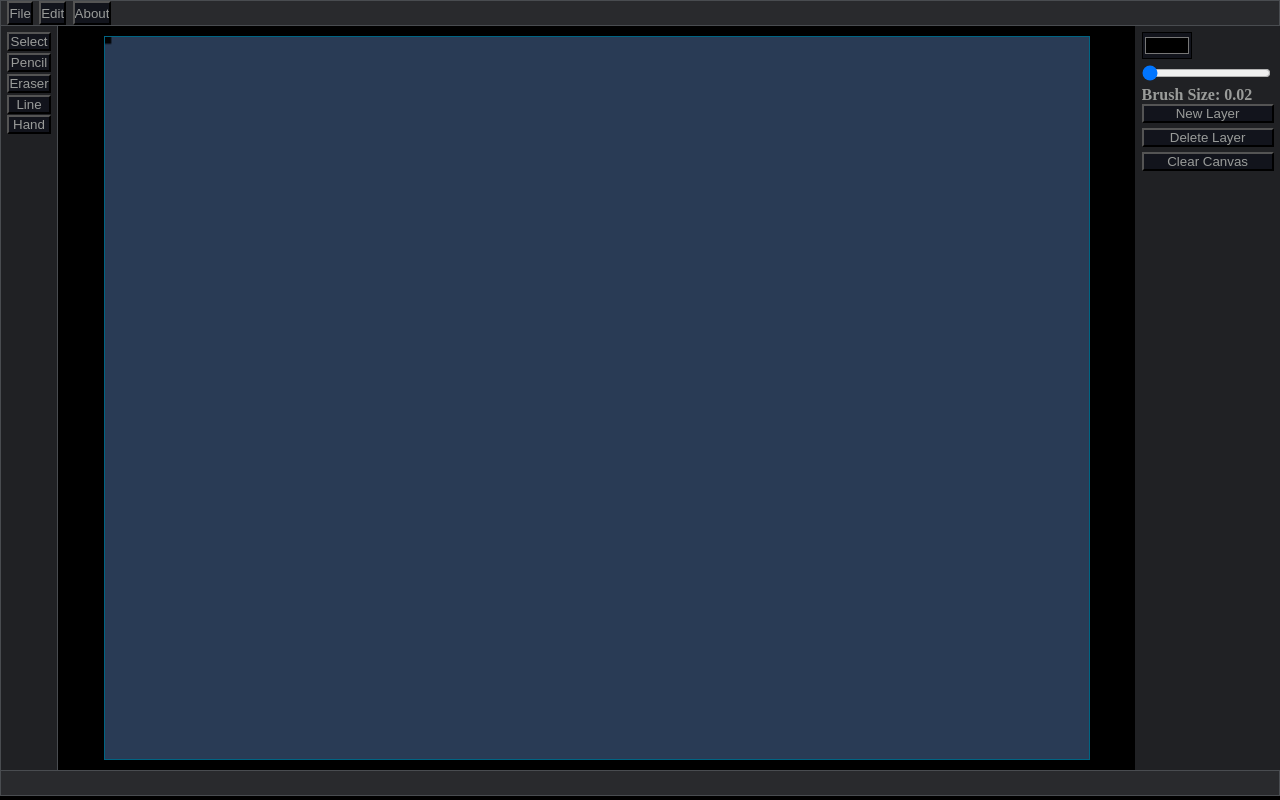
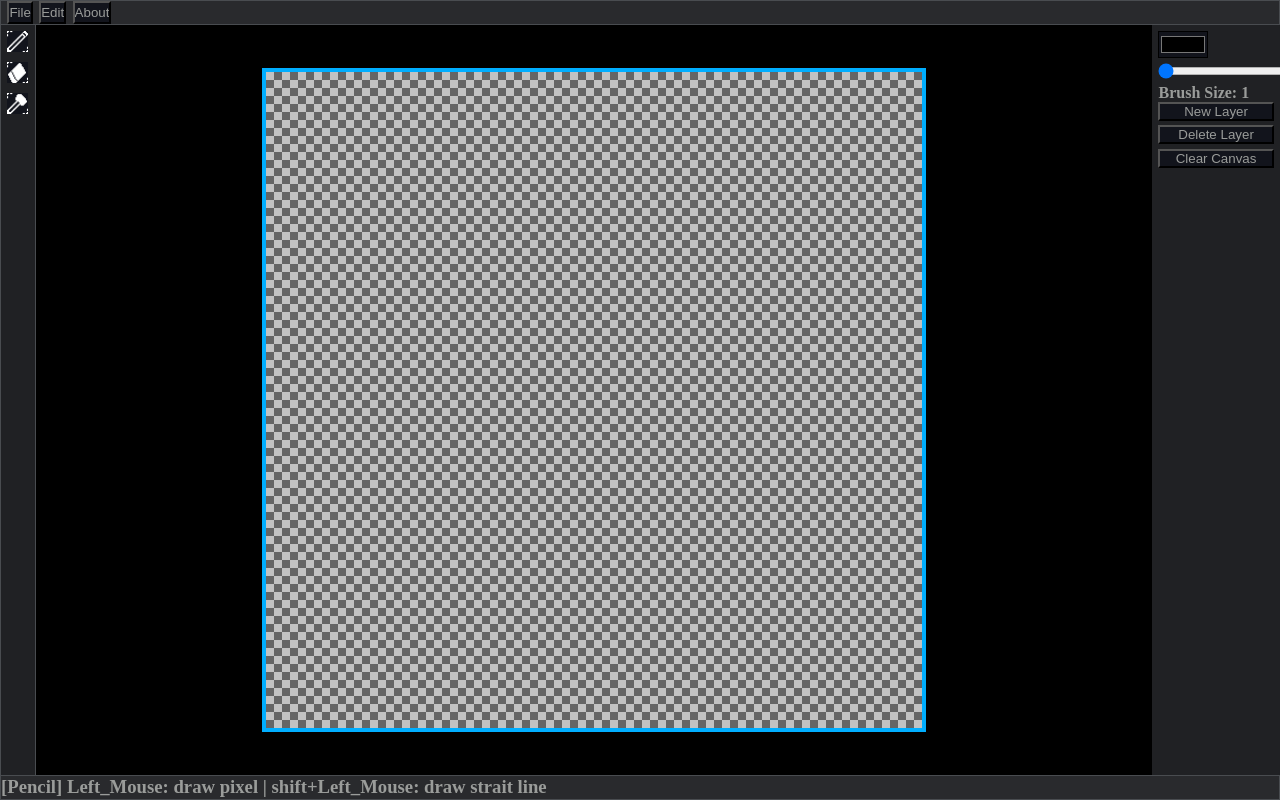
Before and after one commit to Mainman002/JS_Game_Engine_UI_Layout, a plain HTML site: page index.html in a window 1280 px wide. Drawn offline with Linux system fonts and the light colour scheme.

Commit message:
Update UI Add Basic Pixel Painting Functionality
* Update ui with icons and info panel testing
* Add info panel text to show future context info
* Add basic pixel painting features

```diff
--- a/css/style.css
+++ b/css/style.css
@@ -12,6 +12,10 @@ html {
   width: 100vw;
   height: 100vh;
 }
+
+/* body {
+  background-image: url('../img/canvas/transparentBG1.png');
+} */
 
 #total {
   position: absolute;
@@ -39,6 +43,7 @@ html {
   height: 100%;
   padding: 0.5%;
   padding-top: 1.5%;
+  width: 24px;
 }
 
 #main {
@@ -46,23 +51,34 @@ html {
   flex-direction: row;
   justify-content: space-between;
   align-items: center;
+  width: 100%;
+  height: 100%;
   }
 
-#canvas {
-  border: solid 1px rgb(0, 100, 131);
-  background-color: rgb(41, 59, 85);
-  margin: 10px;
-  align-items:stretch;
+#canvasContainer {
+  /* background-color: rgb(59, 85, 41); */
+  aspect-ratio: 4/3;
+  width: 100%;
+  height: 100%;
+  position: relative;
 }
 
-/* #pixels {
-  background-color: lightpink;
-  position: absolute;
-  display: flex;
-  flex-direction: row;
-  justify-content: space-between;
-  align-items: center;
-} */
+#canvas, #bg, #interact {
+    top: 50%;
+    left: 50%;
+    position: absolute;
+    transform: translate(-50%, -50%);
+    -ms-interpolation-mode: nearest-neighbor;
+    image-rendering: -webkit-optimize-contrast;
+    image-rendering: -moz-crisp-edges;
+    image-rendering: pixelated;
+}
+
+#bg {
+  border: solid 4px rgb(0, 174, 255);
+  background-image: url('../img/canvas/transparentBG1.png');
+  background-size: 16px 16px;
+}
 
 #rightBar {
   /* border: solid 1px rgb(73, 76, 80); */
@@ -92,7 +108,11 @@ html {
   margin-left: 0.5%;
 }
 
-#leftBar #btn, #rightBar #btn {
+#leftBar #btn {
+  margin-bottom: 10px;
+}
+
+#rightBar #btn {
   margin-bottom: 4%;
 }
 
@@ -107,21 +127,34 @@ html {
 
 #text {
   color: rgb(154, 156, 154);
+  /* pointer-events: none; */
 }
 
-#bottomBar #text, #topBar #text {
-  visibility: hidden;
+#bottomBar #text, #topBar #text #footer #text {
+  /* visibility: hidden; */
   color: rgb(154, 156, 154);
 }
 
+#footer #text {
+  /* visibility: hidden; */
+  /* color: rgb(154, 156, 154); */
+  font-size: 0.01%;
+}
+
 #slider {
-  /* border: solid 1px rgb(73, 76, 80); */
   background-color: rgb(32, 33, 36);
   display: flex;
   flex-direction: column;
   width: 132px;
-  /* align-items:stretch; */
-  /* height: 100%; */
-  /* padding: 0.5%;
-  padding-top: 1.5%; */
 }
+
+.noselect {
+  /* pointer-events: none; */
+  -webkit-touch-callout: none; /* iOS Safari */
+  -webkit-user-select: none; /* Safari */
+  -khtml-user-select: none; /* Konqueror HTML */
+  -moz-user-select: none; /* Old versions of Firefox */
+  -ms-user-select: none; /* Internet Explorer/Edge */
+  user-select: none; /* Non-prefixed version, currently
+                                  supported by Chrome, Edge, Opera and Firefox */
+}
--- a/index.html
+++ b/index.html
@@ -11,26 +11,34 @@
 <body>
   <script type='module' src='js/engine.js'></script>
 
-  <section id='total'>
-    <header id='topBar'>
+  <section class="noselect" id='total'>
+    <header class="noselect" id='topBar'>
       <input id='btn' type="button" value="File">
       <input id='btn' type="button" value="Edit">
       <input id='btn' type="button" value="About">
       <!-- <input id='btn' type="range" default="0.5" minlength="0" maxlength="1"> -->
     </header>
 
-    <section id='main'>
-      <aside id='leftBar'>
-        <input id='btn' type="button" value="Select">
-        <input id='btn' type="button" value="Pencil">
-        <input id='btn' type="button" value="Eraser">
-        <input id='btn' type="button" value="Line">
-        <input id='btn' type="button" value="Hand">
+    <section class="noselect" id='main'>
+      <aside class="noselect" id='leftBar'>
+        <input class='pencil' id='btn' type="image" src="../img/buttons/pencil1_normal.png" value="New Layer">
+        <input class='eraser' id='btn' type="image" src="../img/buttons/eraser1_normal.png" value="New Layer">
+        <input class='picker' id='btn' type="image" src="../img/buttons/picker1_normal.png" value="New Layer">
+
+        <!-- <input id='btn' type="button" value="Select"> -->
+        <!-- <input id='btn' type="button" value="Pencil"> -->
+        <!-- <input id='btn' type="button" value="Eraser"> -->
+        <!-- <input id='btn' type="button" value="Line"> -->
+        <!-- <input id='btn' type="button" value="Hand"> -->
         <!-- <input id='btn' type="range" default="0.5" minlength="0" maxlength="1">
         <input id='btn' type="range" default="0.5" minlength="0" maxlength="1"> -->
       </aside>
 
-      <canvas id='canvas'></canvas>
+      <div id='canvasContainer'>
+        <canvas id="bg" width="256" height="256"></canvas>
+        <canvas id="canvas" width="256" height="256"></canvas>
+        <canvas id="interact" width="256" height="256"></canvas>
+      </div>
       <!-- <canvas id='pixels'></canvas> -->
 
       <aside id='rightBar'>
@@ -44,11 +52,11 @@
           <input id='btn' type="color">
         </div> -->
 
-        <div id='slider'>
-          <h1 id='text'>
-            <input class='brushSize' id='btn' type="range" value="0.02" min="0.02" max="255" step="0.01" oninput="this.nextElementSibling.value = this.value">
+        <div class="noselect" id='slider'>
+          <h1 class="noselect" id='text'>
+            <input class='brushSize' id='btn' type="range" value="1" min="1" max="16" step="1" oninput="this.nextElementSibling.value = this.value">
             Brush Size:
-            <output>0.02</output>
+            <output>1</output>
           </h1>
         </div>
 
@@ -59,7 +67,9 @@
       </aside>
     </section>
 
-    <footer id='bottomBar'></footer>
+    <footer class="noselect" id='bottomBar'>
+      <h3 class='brushTool' id='text'>Text</h3>
+    </footer>
   </section>
 
 
--- a/js/engine.js
+++ b/js/engine.js
@@ -1,46 +1,64 @@
-// import * as ModMath from './mod/math.js'
 import * as Screen from './mod/screen.js'
-import * as Loader from './mod/loader.js'
+import {Loader_Init, Loader_Image} from './mod/loader.js'
 import * as Graphic from './mod/graphic.js'
-// import * as Collision from './mod/collision.js'
 import * as Input from './mod/input.js'
 import { Player } from './object/player.js'
-// import { Block } from 'object/block.js'
-// import { Update } from './mod/update.js'
 
+const mouseCursor = document.getElementsByTagName("body")[0];
+
+// H1 Text Items
+const infoText = document.querySelector('.brushTool')
 const brushSize = document.querySelector('.brushSize')
 const brushColor = document.querySelector('.brushColor')
-// const pixelCanvas = document.getElementById('pixels')
+
+// Left Panel Buttons
+const toolPencil = document.querySelector('.pencil')
+const toolEraser = document.querySelector('.eraser')
+const toolPicker = document.querySelector('.picker')
 
 class Main {
   constructor () {
     this.ctx = canvas.getContext('2d')
-    // this.pixelCtx = pixelCanvas.getContext('2d')
+    this.bgCtx = bg.getContext('2d')
+    this.interactCtx = interact.getContext('2d')
     this.index = 0
 
-    this.window_size = { w: 480, h: 320 }
+    this.window_size = { w: 16, h: 16 }
     this.game_state = 'MainMenu'
     this.start_btn = false
-    this.players = []
-    this.blocks = []
-    this.lasers = []
     this.blockLimits = { min_x: 1, max_x: 7, min_y: 2, max_y: 10 }
-    this.colors = ['Red', 'Orange', 'Yellow', 'Green', 'Teal', 'White']
 
-    // this.objects = {}
-
-    // this.objects = {}
-    this.objects = {}
-
-    // this.pos = { x: canvas.width * 0.5, y: canvas.height * 0.5 }
-
-    // this.touch = {}
     this.input = {
       pos: { x: -5, y: -5 },
-      size: { w: 8, h: 8 },
+      size: { w: 1, h: 1 },
       isTouching: false,
       click: false,
-      color: 'Black'
+      color: '#000000',
+      activeTool: 'Pencil',
+    }
+
+    this.images = {
+      Pencil: Loader_Image('../img/cursor/MC1_normal.png'),
+      Eraser: Loader_Image('../img/cursor/MC1_normal.png'),
+      Picker: Loader_Image('../img/cursor/MC1_normal.png'),
+    }
+
+    this.toolImages = {
+      Pencil: this.images.Pencil,
+      Eraser: this.images.Eraser,
+      Picker: this.images.Picker,
+    }
+
+    this.cursors = {
+      Pencil: 'url(../img/cursor/MC1_normal.png), auto',
+      Eraser: 'url(../img/cursor/MC1_normal.png), auto',
+      Picker: 'url(../img/cursor/MC1_normal.png), auto',
+    }
+
+    this.toolInfo = {
+      Pencil: `Left_Mouse: draw pixel | shift+Left_Mouse: draw strait line`,
+      Eraser: `Left_Mouse: erase pixel | shift+Left_Mouse: erase strait line`,
+      Picker: `Left_Mouse: Select color from pixel`,
     }
 
     this.gamepads = {}
@@ -51,10 +69,6 @@ class Main {
       gamepadDown: undefined,
       gamepadLeft: undefined,
       gamepadRight: undefined
-    }
-
-    this.images = {
-      // player_sprites: Loader.NewImage('img/player_sheet.png')
     }
   }
 
@@ -87,81 +101,52 @@ class Main {
   ObjectInstance (_dict, _ob) {
     _dict[`${this.index}`] = { id: this.index, object: _ob }
     ++this.index
-    // console.log(_dict)
   }
 
   ObjectDelete (_dict) {
     Object.keys(this.objects).forEach((key, value) => {
       if (this.objects[key].object.SetToRemove) {
-        // console.log(this.objects[this.objects[key].id])
         delete this.objects[this.objects[key].id]
-        // --this.index
-        // this.index = this.objects[this.objects[key]]
       }
     })
-
-    // Object.keys(this.objects).forEach((key, value) => {
-    //   this.objects[key].id = this.objects[key].id - 1
-    // })
 
     this.index = Object.keys(this.objects).length
   }
 
   init () {
-    // this.blocks.push(new Block(this,
-    //   { x: 0 + 4, y: 4 },
-    //   { w: 128, h: canvas.height - 8 }, 'rgb(15,15,15)'))
 
-    // this.blocks.push(new Block(this,
-    //   { x: canvas.width - 128 - 4, y: 4 },
-    //   { w: 128, h: canvas.height - 8 }, 'rgb(15,15,15)'))
-
-    // for (let x = 0; x < 14; ++x) {
-    //   for (let y = 0; y < 9; ++y) {
-    //     this.blocks.push(new Block(this,
-    //       { x: 0 + 35 * x, y: 0 + 35 * y },
-    //       { w: 32, h: 32 }, 'Teal'))
-    //   }
-    // }
-
-    // this.players.push(new Player(this,
-    //   { x: canvas.width * 0.5 - 28, y: canvas.height - 64 },
-    //   { w: 64, h: 64 }, 'red'))
   }
 
   draw () {
-    // Object.keys(this.objects.currentId).forEach((key, value) => {
-    //   this.objects.currentId.object.draw()
-    // })
+    if (this.input.activeTool === 'Pencil') {
+      Graphic.Rect(this.interactCtx, this.input.pos, this.input.size, this.input.color, 1)
+    }
 
-    Object.keys(this.objects).forEach((key, value) => {
-      this.objects[key].object.draw()
-      // console.log(this.objects[key].id)
-      // this.objects.key.object.draw()
-    })
+    if (this.input.activeTool === 'Eraser') {
+      Graphic.DrawImageSimple(this.interactCtx, this.toolImages[this.input.activeTool], this.input.pos, this.input.size, 1)
+    }
 
-    // this.objects.forEach(value => {
-    //   value.draw()
-    // })
+    if (this.input.activeTool === 'Picker') {
+      Graphic.Rect(this.interactCtx, this.input.pos, {w: 1, h: 1}, this.input.color, 1)
+    }
 
-    // this.lasers.forEach(ob => ob.draw())
-    this.blocks.forEach(ob => ob.draw())
-    this.players.forEach(ob => ob.draw())
+    if (this.input.click && (this.input.pos.x >= canvas.style.left && this.input.pos.y >= canvas.style.top || this.input.pos.x <= canvas.style.right && this.input.pos.y <= canvas.style.bottom)) {
+      if (this.input.activeTool === 'Pencil') {
+        Graphic.Rect(this.ctx, this.input.pos, this.input.size, this.input.color, 1)
+      }
 
-    // if (this.touch[0] && this.touch[1]) {
-    //   Line(this.ctx, { x: this.touch[0].pos.x, y: this.touch[0].pos.y }, { x: this.touch[1].pos.x, y: this.touch[1].pos.y }, { w: 0, h: 0 }, 3, 'Teal')
-    // }
-    // if (this.touch[1] && this.touch[2]) {
-    //   Line(this.ctx, { x: this.touch[1].pos.x, y: this.touch[1].pos.y }, { x: this.touch[2].pos.x, y: this.touch[2].pos.y }, { w: 0, h: 0 }, 3, 'Teal')
-    // }
+      if (this.input.activeTool === 'Eraser') {
+        this.ctx.clearRect(this.input.pos.x, this.input.pos.y, this.input.size.w, this.input.size.h)
+      }
 
-    // Draw_Image_Simple( this.ctx, this.images.player_sprites, {x:64, y: 64}, {w: 64, h: 64}, 1 );
-    // Draw_Image( this.ctx, this.images.player_sprites,
-    //     {x: 0, y: 0}, {w: 36, h: 42},
-    //     {x: 32, y: 64}, {w: 64, h: 64}, 1 );
-
-    Graphic.Rect(this.ctx, this.input.pos, this.input.size, this.input.color, 1)
-    // Graphic.DrawText(this.ctx, `Lasers:${this.index}`, 'left', null, { x: 8, y: 20 }, 16, 'White', 1)
+      if (this.input.activeTool === 'Picker') {
+        const color = this.ctx.getImageData(this.input.pos.x, this.input.pos.y, 1, 1).data
+        const combinedColor = rgbToHex(color[0], color[1], color[2])
+        this.input.color = combinedColor
+        brushColor.value = combinedColor
+        // console.log(this.input.color)
+      }
+    }
   }
 
   update (dt) {
@@ -178,49 +163,46 @@ class Main {
         this.controller.gamepadRight = gamepad[this.gamepadId].buttons[15].pressed || gamepad[this.gamepadId].axes[0] === 1
       }
     }
+  }
+}
 
-    // for (const value of this.objects.values()) {
-    //   value.update(dt)
-    // }
-
-    //   function logMapElements(value, key, map) {
-    //     console.log(`map.get('${key}') = ${value}`)
-    // }
-
-    // this.objects.forEach(logMapElements)
-
-    // this.objects.forEach((value, key) => {
-    //   this.objects.get(key) = value
-    //   // key.value.update(dt)
-    // })
-
-    // this.objects.forEach(value => {
-    //   value.update(dt)
-    // })
-
-    // Object.keys(this.objects.object).forEach(key => {
-    // if (this.objects[key]) {
-    // this.objects[key].update(dt)
-    // }
-    // })
-
-    Object.keys(this.objects).forEach((key, value) => {
-      this.objects[key].object.update(dt)
-      // this.objects.currentId.object.update(dt)
-    })
-
-    // this.lasers.forEach(ob => ob.update(dt))
-    this.blocks.forEach(ob => ob.update(dt))
-    this.players.forEach(ob => ob.update(dt))
-  }
+function setColor(_main, _color) {
+  if (_main.input.color !== _color) _main.input.color = _color
 }
 
 addEventListener('load', (e) => {
   const main = new (Main)()
   Screen.Init(main, canvas)
-  // Screen.Init(main, pixelCanvas)
+  Screen.Init(main, bg)
+  Screen.Init(main, interact)
   Input.Input(main, canvas)
+  Loader_Init(main.images)
+
   main.init()
+  updateInfoBar(infoText, main.toolInfo[main.input.activeTool])
+
+  function updateInfoBar(_h1, _keys) {
+    _h1.innerHTML = `[${main.input.activeTool}] ${_keys}`
+    mouseCursor.style.cursor = main.cursors[main.input.activeTool]
+  }
+
+  toolPencil.addEventListener('click', function(e) {
+    main.input.activeTool = 'Pencil'
+    updateInfoBar(infoText, main.toolInfo[main.input.activeTool])
+    // setColor(main, main.input.color)
+  })
+
+  toolEraser.addEventListener('click', function(e) {
+    main.input.activeTool = 'Eraser'
+    updateInfoBar(infoText, main.toolInfo[main.input.activeTool])
+    // setColor(main, main.input.color)
+  })
+
+  toolPicker.addEventListener('click', function(e) {
+    main.input.activeTool = 'Picker'
+    updateInfoBar(infoText, main.toolInfo[main.input.activeTool])
+    // setColor(main, main.input.color)
+  })
 
   brushSize.addEventListener('change', function(e) {
     const size = e.target.value
@@ -239,18 +221,21 @@ addEventListener('load', (e) => {
   brushColor.addEventListener('change', function(e) {
     const color = e.target.value
     const combinedColor = hexToRGB(color)
-    if (main.input.color !== combinedColor) main.input.color = combinedColor
+    setColor(main, combinedColor)
+    // if (main.input.color !== combinedColor) main.input.color = combinedColor
   })
 
   brushColor.addEventListener('input', function(e) {
     const color = e.target.value
     const combinedColor = hexToRGB(color)
-    if (main.input.color !== combinedColor) main.input.color = combinedColor
+    setColor(main, combinedColor)
+    // if (main.input.color !== combinedColor) main.input.color = combinedColor
   })
 
   addEventListener('resize', (e) => {
+    Screen.Resize(main, main.bgCtx, bg)
     Screen.Resize(main, main.ctx, canvas)
-    // Screen.Resize(main, main.pixelCtx, pixelCanvas)
+    Screen.Resize(main, main.interactCtx, interact)
   })
 
   const deltaTime = 1 / 60
@@ -261,7 +246,7 @@ addEventListener('load', (e) => {
     accumulatedTime += (time - lastTime) / 1000
 
     while (accumulatedTime > deltaTime) {
-      main.ctx.clearRect(0, 0, canvas.width, canvas.height)
+      main.interactCtx.clearRect(0, 0, canvas.width, canvas.height)
 
       main.update(deltaTime)
       main.draw()
@@ -269,11 +254,19 @@ addEventListener('load', (e) => {
       accumulatedTime -= deltaTime
     }
     requestAnimationFrame(update)
-    // setTimeout(update, 1000/60, performance.now());
     lastTime = time
   }
   update(0)
 })
+
+function componentToHex(c) {
+  var hex = c.toString(16);
+  return hex.length == 1 ? "0" + hex : hex;
+}
+
+function rgbToHex(r, g, b) {
+  return "#" + componentToHex(r) + componentToHex(g) + componentToHex(b);
+}
 
 function hexToRGB(hex){
   const r = parseInt(hex.substr(1,2), 16)
--- a/js/mod/graphic.js
+++ b/js/mod/graphic.js
@@ -15,9 +15,8 @@ export function DrawText (_ctx, _text, _align, _font, _pos, _size, _color, _a) {
 }
 
 export function DrawImage (_ctx, _image, _frame, _spriteSize, _pos, _size, _a) {
+  _ctx.save()
   _ctx.globalAlpha = _a
-
-  _ctx.save()
   _ctx.translate(_pos.x, _pos.y)
   // _ctx.rotate(_rot);
 
@@ -31,10 +30,13 @@ export function DrawImage (_ctx, _image, _frame, _spriteSize, _pos, _size, _a) {
 }
 
 export function DrawImageSimple (_ctx, _image, _pos, _size, _a) {
+  _ctx.save()
   _ctx.globalAlpha = _a
 
   _ctx.drawImage(_image,
     _pos.x, _pos.y, _size.w, _size.h)
+
+  _ctx.restore()
   _ctx.globalAlpha = 1.0
 }
 
--- a/js/mod/loader.js
+++ b/js/mod/loader.js
@@ -1,10 +1,23 @@
-export function Init (ImageDict) {
-  return ImageDict
+// export function Init (ImageDict) {
+//   return ImageDict
+// }
+
+// Used on objects to display images
+// export function NewImage (src) {
+//   const image = new Image()
+//   image.src = src
+//   return image
+// }
+
+
+// Used to initialize project images
+export function Loader_Init(image_dict) {
+  return image_dict;
 }
 
 // Used on objects to display images
-export function NewImage (src) {
-  const image = new Image()
-  image.src = src
-  return image
+export function Loader_Image(src) {
+const image = new Image;
+image.src = src;
+return image;
 }
--- a/js/mod/screen.js
+++ b/js/mod/screen.js
@@ -11,18 +11,18 @@ export function Init (_main, _canvas) {
 
 export function Edge (_canvas) {
   return {
-    left: 0,
-    right: _canvas.width,
-    up: 0,
-    down: _canvas.height
+    left: 100,
+    right: 100 + _canvas.width,
+    up: 100,
+    down: 100 + _canvas.height
   }
 }
 
 export function Resize (_main, _ctx, _canvas) {
-  const border = 16
+  const border = 72
 
   const aspectList = {
-    box: { w: 5, h: 4 },
+    box: { w: 4, h: 3 },
     wide: { w: 6.5, h: 4 }
   }
 
@@ -30,22 +30,23 @@ export function Resize (_main, _ctx, _canvas) {
 
   const ImgSmooth = false
   let w = window.innerWidth
-  let h = w * (aspect.h / aspect.w)
+  let h = w
+  // let h = w * (aspect.h / aspect.w)
 
   if (h < window.innerHeight) {
     // Check window width
     w = window.innerWidth
-    h = w * (aspect.h / aspect.w)
+    h = w
   } else {
     // Check window height
     h = window.innerHeight
-    w = h * (aspect.w / aspect.h)
+    w = h
   }
 
   if (_main.debug) console.log('Resized', 'W', Math.floor(w), 'H', Math.floor(h))
 
-  _canvas.style.width = `${w - border}px`
-  _canvas.style.height = `${h - 62 - border}px`
+  _canvas.style.width = `${w - border * 2}px`
+  _canvas.style.height = `${h - border * 2}px`
 
   // Graphic sharpness
   _ctx.mozImageSmoothingEnabled = ImgSmooth
```
Also changed, not shown: js/mod/input.js (+6 -2 lines), img/buttons/PixelGrid1_16_normal.png (added), img/buttons/eraser1_normal.png (added), img/buttons/eraser1_pressed.png (added), img/buttons/gridToggle1_normal.png (added), img/buttons/gridToggle1_pressed.png (added), img/buttons/pencil1_normal.png (added), img/buttons/pencil1_pressed.png (added), img/buttons/picker1_normal.png (added), img/buttons/picker1_pressed.png (added), img/canvas/grid1.png (added), img/canvas/transparentBG1.png (added), img/cursor/MC1_colorMask.png (added), img/cursor/MC1_normal.png (added).
